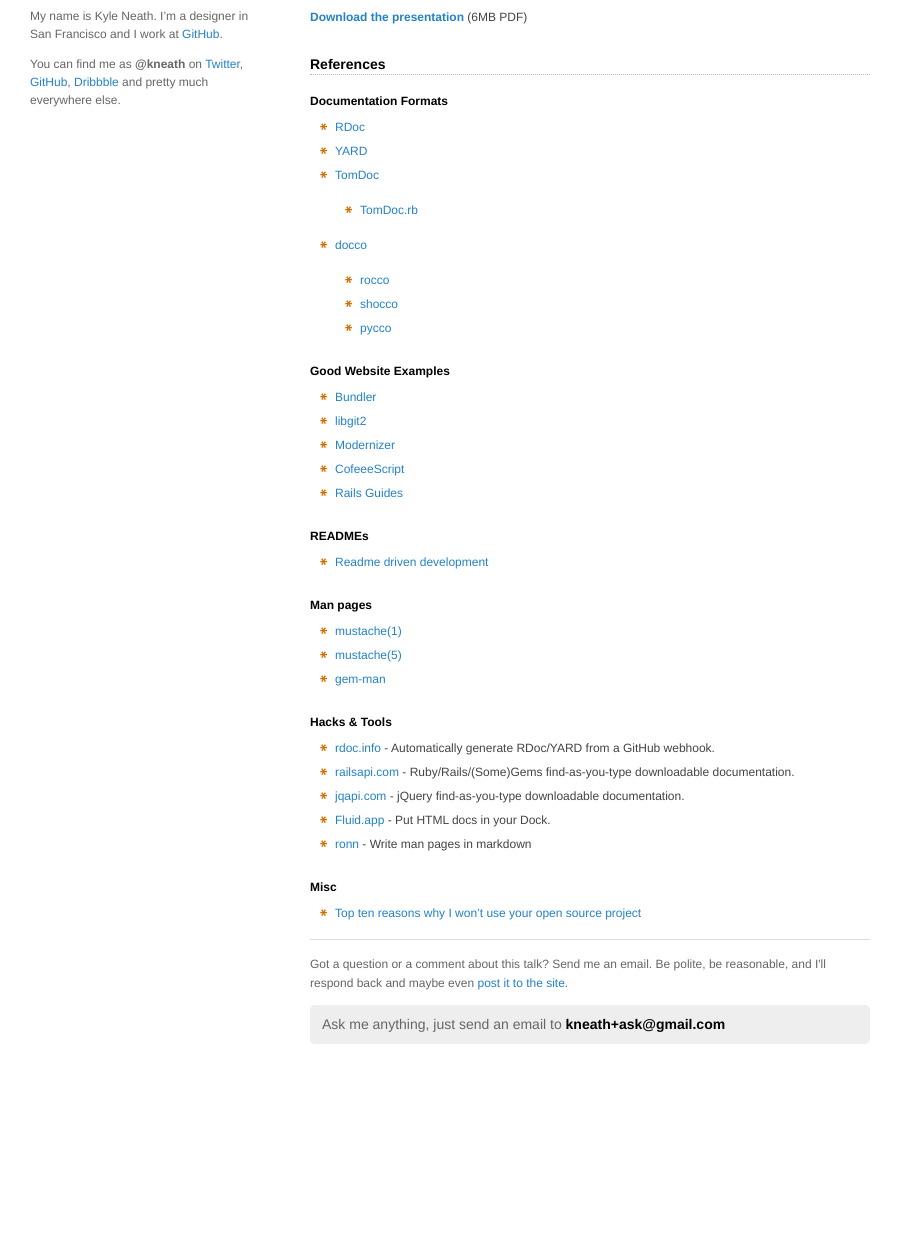
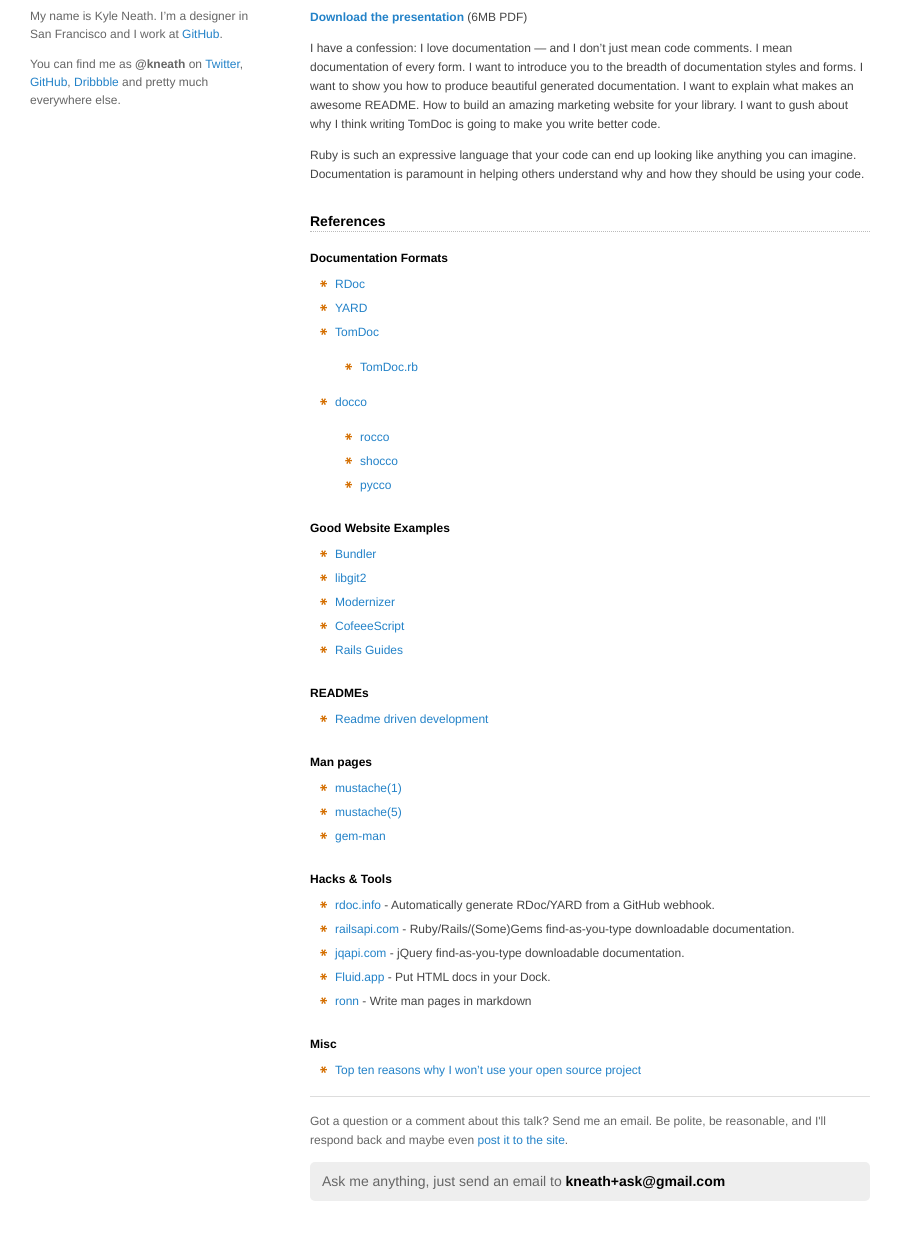
Before and after one commit to kneath/kneath.github.com, a Jekyll site: the page built from talks/documentation/index.md, in a window 1280 px wide, cut to the strip 213-1464 px from the top of the page. Shown: the top 1240 px of the strip, without its empty margins (0-903 px from the left). Built offline with Jekyll 4.4.1, drawn with Linux system fonts in a browser that asks for light colours; Markdown is read by kramdown in place of the engine named in the settings; a script that is not in the unit is left out; before the commit the page ends 1307 px from its top, so only the background shows below that.

Commit message:
Add talk descriptions

```diff
--- a/talks/documentation/index.md
+++ b/talks/documentation/index.md
@@ -8,6 +8,11 @@
 <script src="http://speakerdeck.com/embed/4d51eed25753083721000005.js?size=preview"></script>
 
 **[Download the presentation](/talks/documentation/documentation.pdf)** (6MB PDF)
+
+I have a confession: I love documentation — and I don't just mean code comments. I mean documentation of every form. I want to introduce you to the breadth of documentation styles and forms. I want to show you how to produce beautiful generated documentation. I want to explain what makes an awesome README. How to build an amazing marketing website for your library. I want to gush about why I think writing TomDoc is going to make you write better code.
+
+Ruby is such an expressive language that your code can end up looking like anything you can imagine. Documentation is paramount in helping others understand why and how they should be using your code.
+
 
 ## References
 
```
Also changed, not shown: talks/designhacks/index.md (+2 -0 lines).
